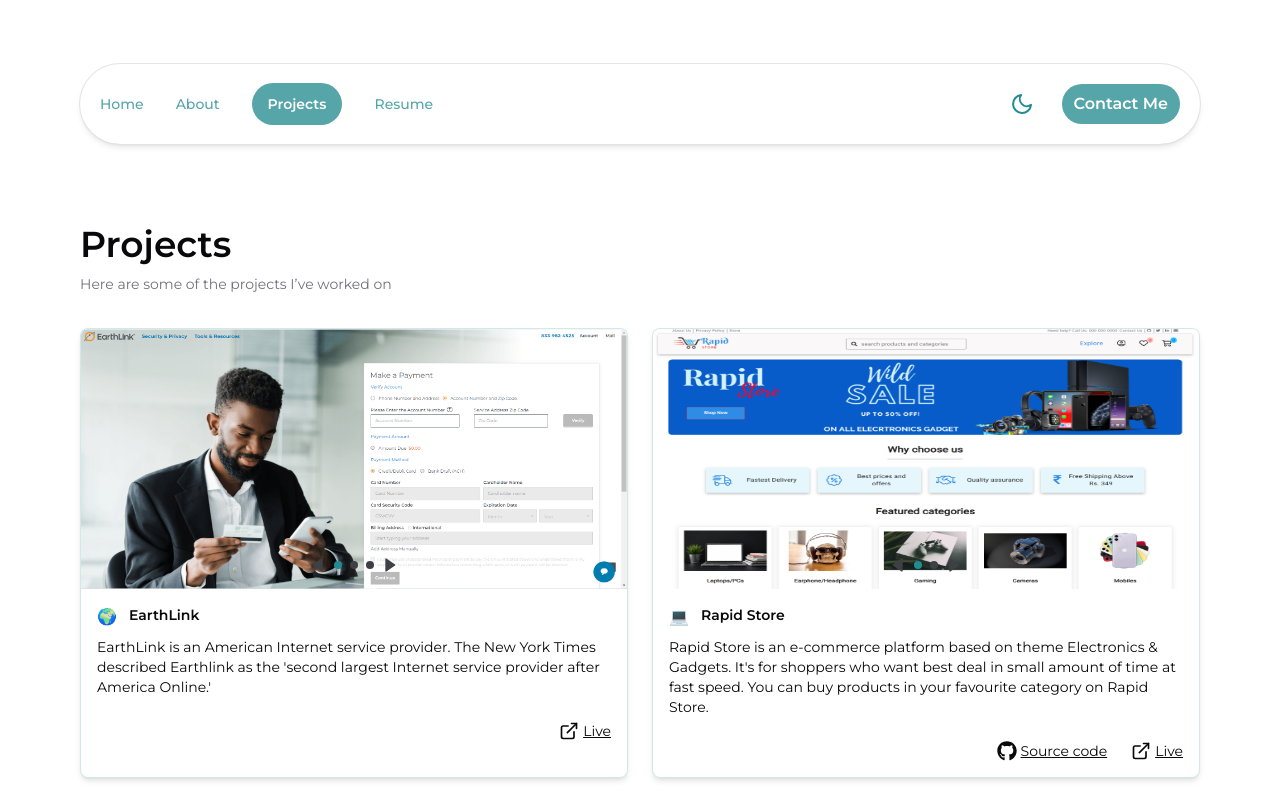
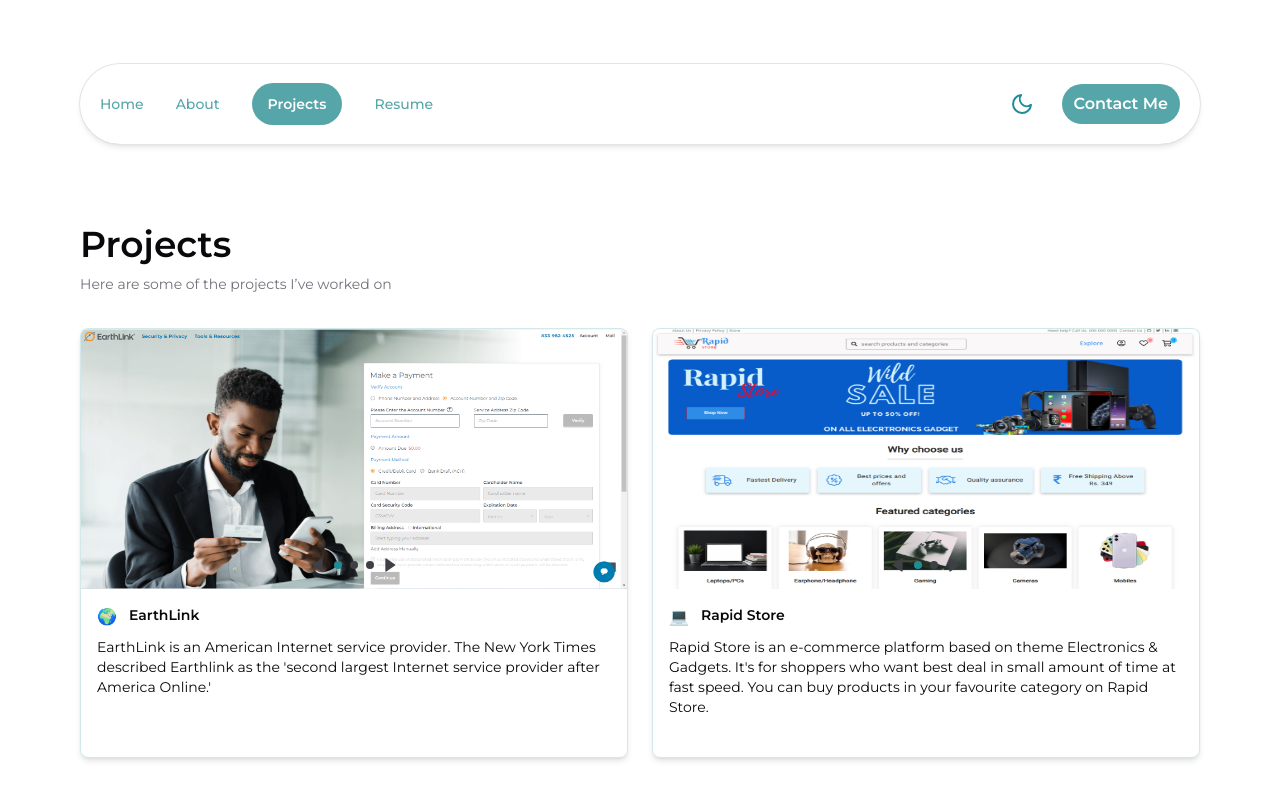
Before and after one commit to Nikunj2003/My-Next-Js-Portfolio, a Next.js app: page /projects in a window 1280 px wide. Shown: the top 796 px of the page. Built offline with nearby package versions, Linux system fonts and the light colour scheme.

Commit message:
Removed live website and source code links from projects and blog cards

```diff
--- a/src/data/projects.ts
+++ b/src/data/projects.ts
@@ -61,7 +61,7 @@
     description:
       "EarthLink is an American Internet service provider.  The New York Times described Earthlink as the 'second largest Internet service provider after America Online.'",
     sourceCodeHref: "",
-    liveWebsiteHref: "https://www.earthlink.net/",
+    liveWebsiteHref: "",
   },
   {
     name: "Rapid Store",
@@ -69,8 +69,8 @@
     imageUrl: ["/images/projects/store.png", "/images/projects/store2.png"],
     description:
       "Rapid Store is an e-commerce platform based on theme Electronics & Gadgets. It's for shoppers who want best deal in small amount of time at fast speed. You can buy products in your favourite category on Rapid Store.",
-    sourceCodeHref: "https://github.com/VLeads/Rapid-Store-React",
-    liveWebsiteHref: "https://rapidstore-dev.netlify.app/",
+    sourceCodeHref: "",
+    liveWebsiteHref: "",
   },
   {
     name: "DigiMantra Labs site",
@@ -79,15 +79,15 @@
     description:
       "I've worked on making landing page pixel-perfect design and integrated chatbot. Integrated GraphQL to show data coming from backend",
     sourceCodeHref: "",
-    liveWebsiteHref: "https://digimantralabs.com/",
+    liveWebsiteHref: "",
   },
   {
     name: "Rapid Fire (Social Media app)",
     favicon: "🐤",
     imageUrl: ["/images/projects/fire1.png", "/images/projects/fire.png"],
     description: "Share moments, Connect, Know the World",
-    sourceCodeHref: "https://github.com/vleads/rapidfire",
-    liveWebsiteHref: "https://rapidfire.vercel.app/",
+    sourceCodeHref: "",
+    liveWebsiteHref: "",
   },
   {
     name: "Rapid UI",
@@ -99,8 +99,8 @@
     ],
     description:
       "Rapid UI is an Open Source CSS library, integrated with pre-defined styled classes, and Utilites, for a quick creation of websites, with much focus on Functionality.",
-    sourceCodeHref: "https://github.com/VLeads/rapid-ui",
-    liveWebsiteHref: "https://rapidui.netlify.app/",
+    sourceCodeHref: "",
+    liveWebsiteHref: "",
   },
   {
     name: "Rapid TV",
@@ -108,8 +108,8 @@
     imageUrl: ["/images/projects/tv.png", "/images/projects/tv1.png"],
     description:
       "Rapid TV is a video library for tech enthusiast. It shows videos based on New gadgets arriving in the market, product reviews, tech news and whats overall happening in the market revolving around this theme.",
-    sourceCodeHref: "https://github.com/vleads/rapidtv",
-    liveWebsiteHref: "https://rapidtv.vercel.app/",
+    sourceCodeHref: "",
+    liveWebsiteHref: "",
   },
 ];
 
@@ -122,7 +122,7 @@
       "In this article, we will discuss and understand debouncing and throttling in javascript, which are very useful when it comes to the performance of a website.",
     sourceCodeHref: "",
     liveWebsiteHref:
-      "https://thisisvishal.hashnode.dev/understand-debouncing-and-throttling-in-javascript-with-examples",
+      "",
   },
   {
     name: "How to create your own custom Hooks in React (extensive guide)",
@@ -132,7 +132,7 @@
       "Hooks are reusable functions. When you have component logic that needs to be used by multiple components, we can extract that logic to a custom Hook. Custom Hooks start with 'use'. Example...",
     sourceCodeHref: "",
     liveWebsiteHref:
-      "https://thisisvishal.hashnode.dev/how-to-create-your-own-custom-hooks-in-react-extensive-guide",
+      "",
   },
   {
     name: "10 Important productivity tools to make developer life easier 👨‍💻👨‍💻",
@@ -142,7 +142,7 @@
       "Developing is not only about getting your device and start coding directly for all day long. Right tools & guidance is all we need. If you're a developer these tools will definitely make your life hassle free. Let's dive in !!",
     sourceCodeHref: "",
     liveWebsiteHref:
-      "https://thisisvishal.hashnode.dev/10-important-productivity-tools-to-make-developer-life-easier",
+      "",
   },
   {
     name: "map, filter, reduce functions in JavaScript made easy 🔥",
@@ -151,6 +151,6 @@
     description: `Let's understand some important functions of them, that are "map", "filter" and "reduce". You definitely have heard about them. You probably know about them. But are they still confusing to you? Let's make them beautifully more clearer to you via beautiful examples.`,
     sourceCodeHref: "",
     liveWebsiteHref:
-      "https://thisisvishal.hashnode.dev/how-to-create-your-own-custom-hooks-in-react-extensive-guidehttps://thisisvishal.hashnode.dev/map-filter-reduce-functions-in-javascript-made-easy",
+      "",
   },
 ];
```
